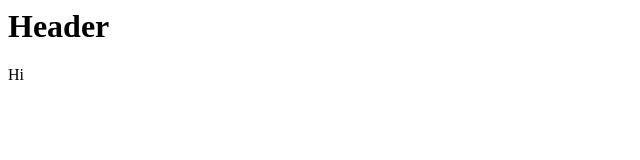
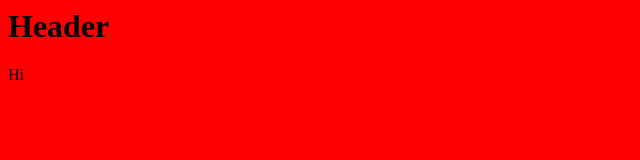
Before and after one commit to dialmarco/page, a plain HTML site: page index.html in a window 1280 px wide. Shown: the whole page, without its empty margins (0-640 px from the left). Drawn offline with Linux system fonts and the light colour scheme.

Commit message:
addidng styles

```diff
--- /dev/null
+++ b/css/style.css
@@ -0,0 +1,3 @@
+body {
+	background-color: red;
+}
--- a/index.html
+++ b/index.html
@@ -1,6 +1,7 @@
 <html>
 	<head>
 		<title>The title</title>
+		<LINK href="/css/style.css" rel="stylesheet" type="text/css" />
 	</head>
 	<body>
 		<h1>Header</h1>
```
